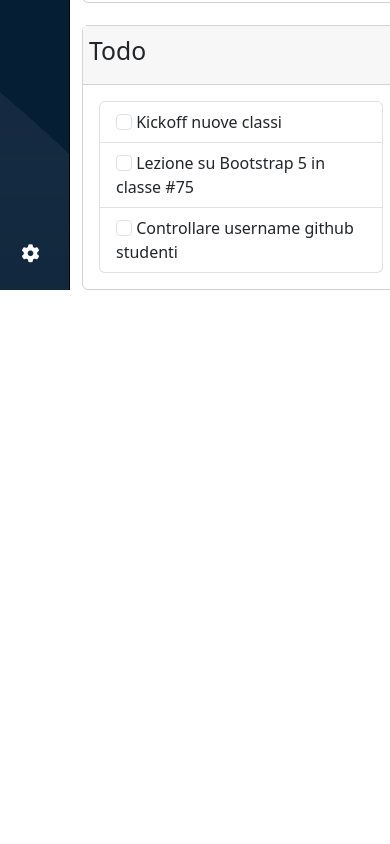
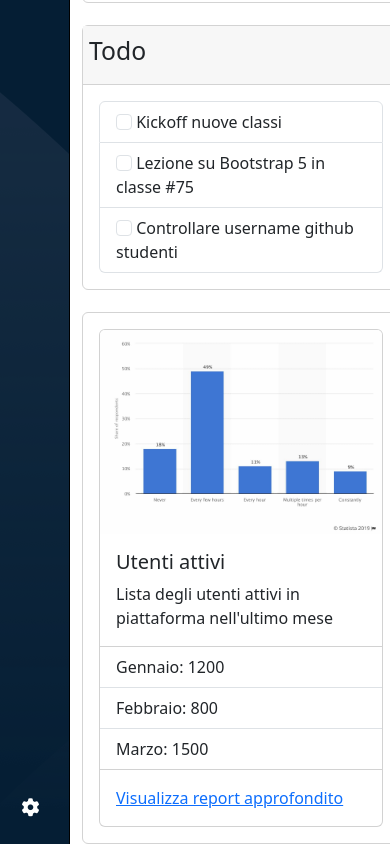
Before and after one commit to Anse98/html-css-bootstrap-dashboard, a plain HTML site: page index.html in a window 390 px wide. Shown: the part 1227-2071 px from the top of the page. Before the commit the page ends 1517 px from the top, so only its background shows below. Drawn offline with nearby package versions, Linux system fonts and the light colour scheme.

Commit message:
ADD-Utenti attivi in html e css, già responsive

```diff
--- a/index.html
+++ b/index.html
@@ -365,7 +365,25 @@
               <!-- fine to do list -->
 
               <!-- utenti attivi -->
-
+              <div class="wrapper pb-0">
+                <div class="active-users p-3">
+                  <div class="card">
+                    <img src="./img/stats.jpeg" class="card-img-top" alt="Utenti attivi">
+                    <div class="card-body">
+                      <h5 class="card-title">Utenti attivi</h5>
+                      <p class="card-text">Lista degli utenti attivi in piattaforma nell'ultimo mese</p>
+                    </div>
+                    <ul class="list-group list-group-flush">
+                      <li class="list-group-item">Gennaio: 1200</li>
+                      <li class="list-group-item">Febbraio: 800</li>
+                      <li class="list-group-item">Marzo: 1500</li>
+                    </ul>
+                    <div class="card-body">
+                      <a href="#" class="card-link">Visualizza report approfondito</a>
+                    </div>
+                  </div>
+                </div>
+              </div>
               <!-- fine utenti attivi -->
             </div>
           </div>
```
